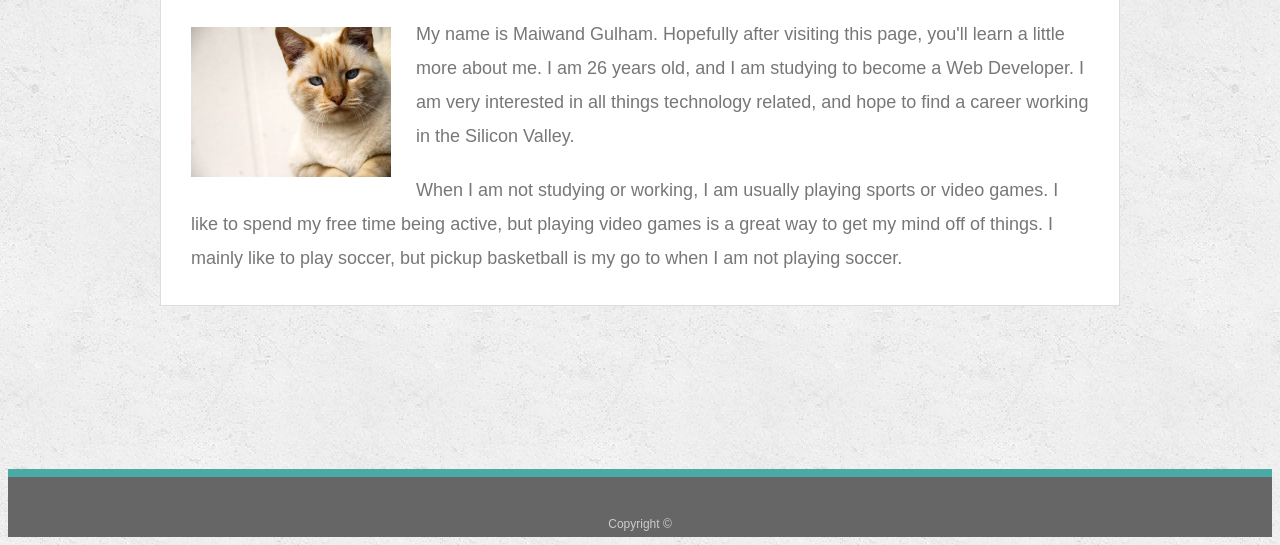
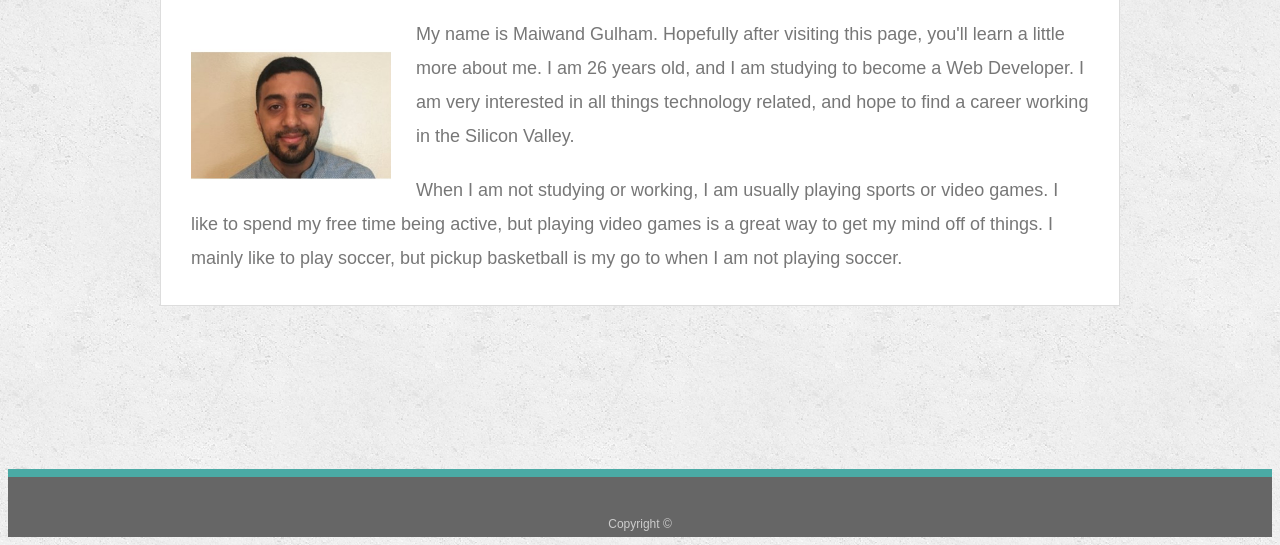
Before and after one commit to mgulham/responsive-portfolio, a plain HTML site: page index.html in a window 1280 px wide. Shown: the part 269-814 px from the top of the page. Drawn offline with Linux system fonts and the light colour scheme.

Commit message:
added a profile pic and removed cat picture from template

```diff
--- a/index.html
+++ b/index.html
@@ -25,7 +25,7 @@
     <section class="main-section">
       <h1>About Me</h1>
 
-      <img src="assets/images/cat.jpg" class="auth-image" alt="Your Name">
+      <img src="assets/images/profile-pic.jpg" class="auth-image" alt="Your Name">
 
       <p>My name is Maiwand Gulham. Hopefully after visiting this page, you'll learn a little more about me. I am 26 years old, and I am studying to become a Web Developer. I am very interested in all things technology related, and hope to find a career working in the Silicon Valley.</p>
 
```
Also changed, not shown: assets/images/cat.jpg (deleted), assets/images/profile-pic.jpg (added).
